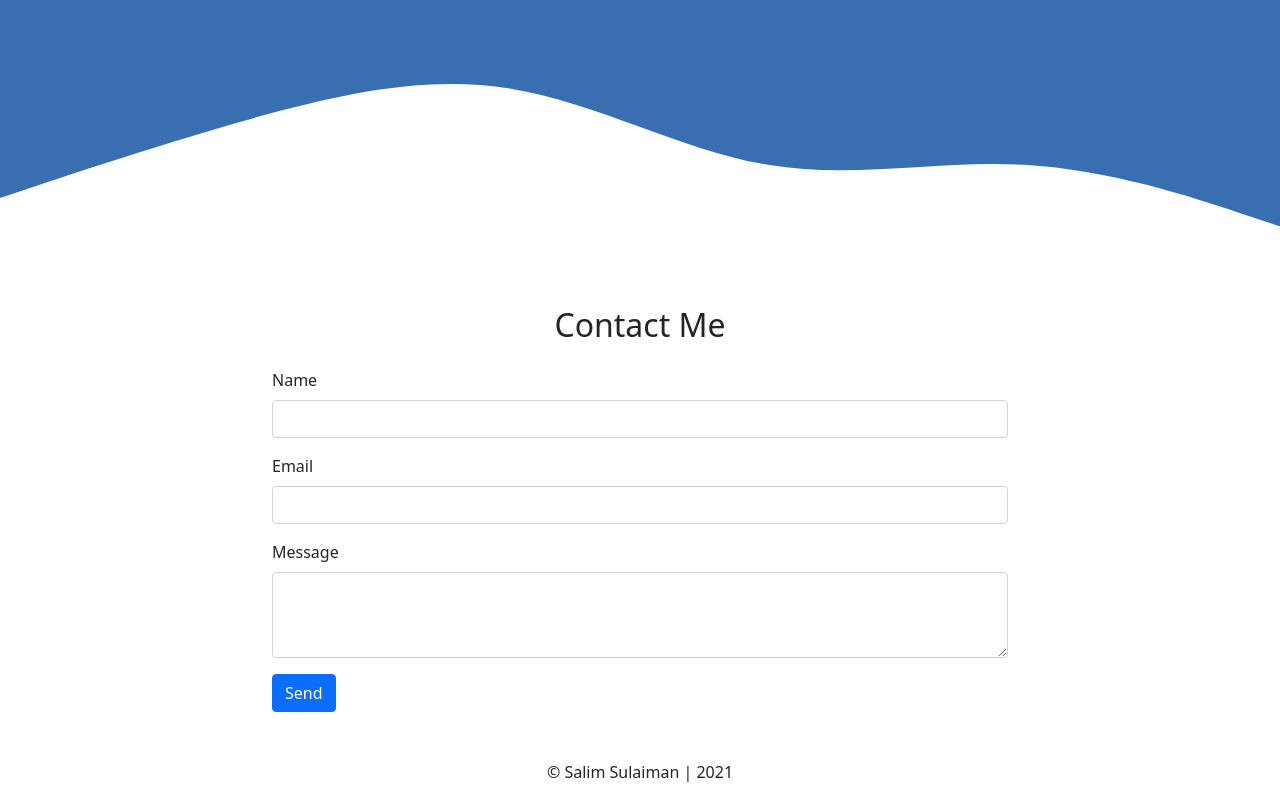
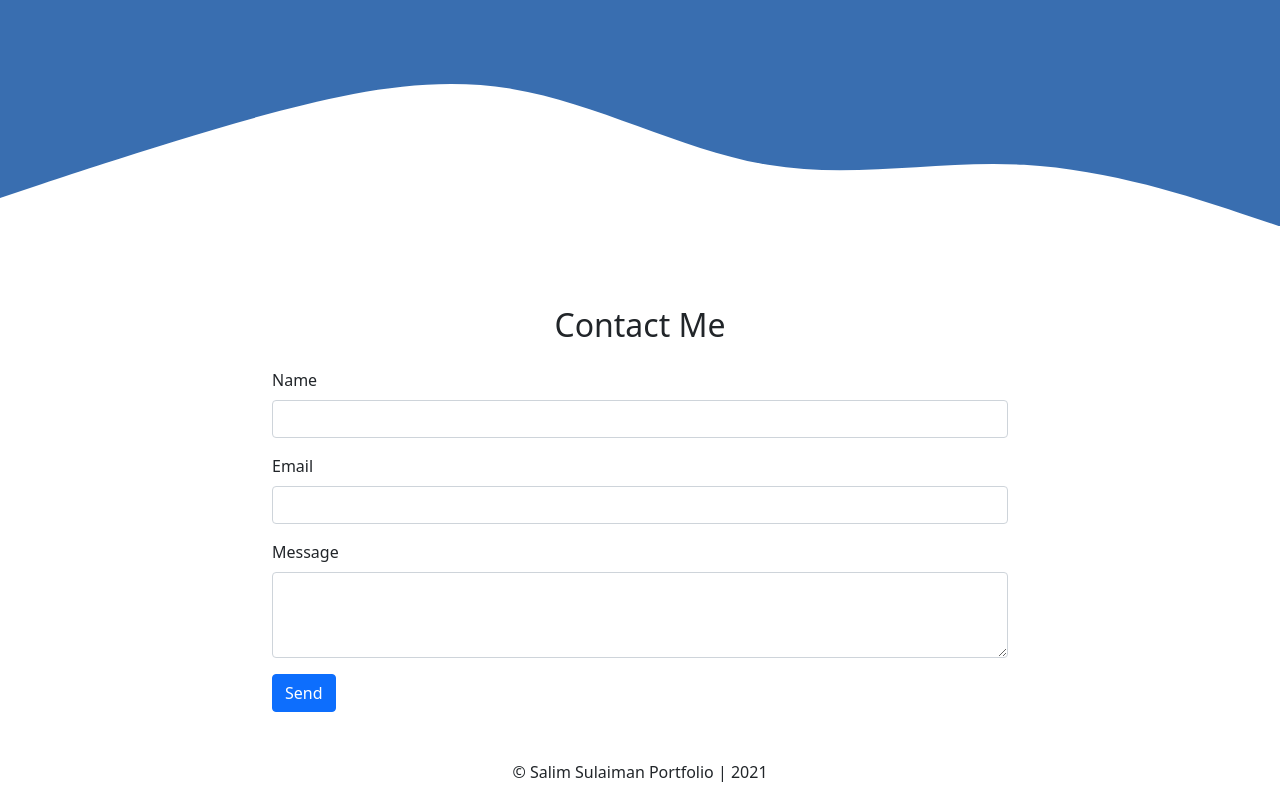
Before and after one commit to salimsulaiman/salimsulaiman.github.io, a plain HTML site: page index.html in a window 1280 px wide. Shown: the part 1870-2670 px from the top of the page. Drawn offline with nearby package versions, Linux system fonts and the light colour scheme.

Commit message:
mengatur footer

```diff
--- a/index.html
+++ b/index.html
@@ -161,7 +161,7 @@
 
     <!-- Footer -->
     <footer class="text-center">
-      <p>&copy; Salim Sulaiman | 2021</p>
+      <p>&copy; Salim Sulaiman Portfolio | 2021</p>
     </footer>
     <!-- End Footer -->
 
```
